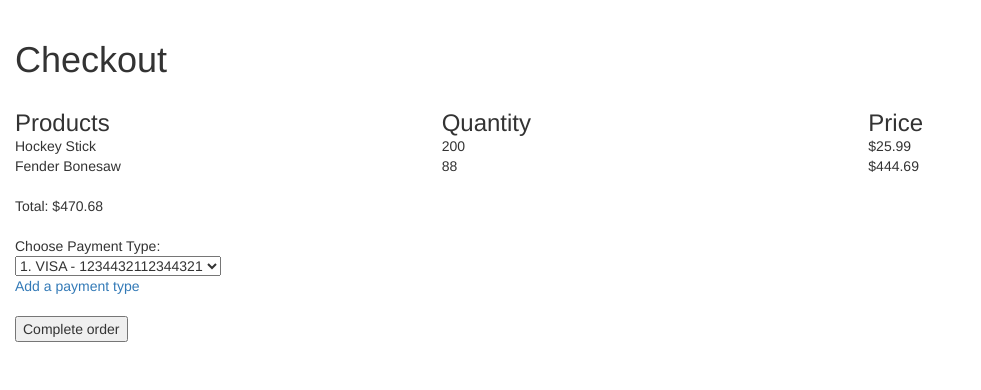
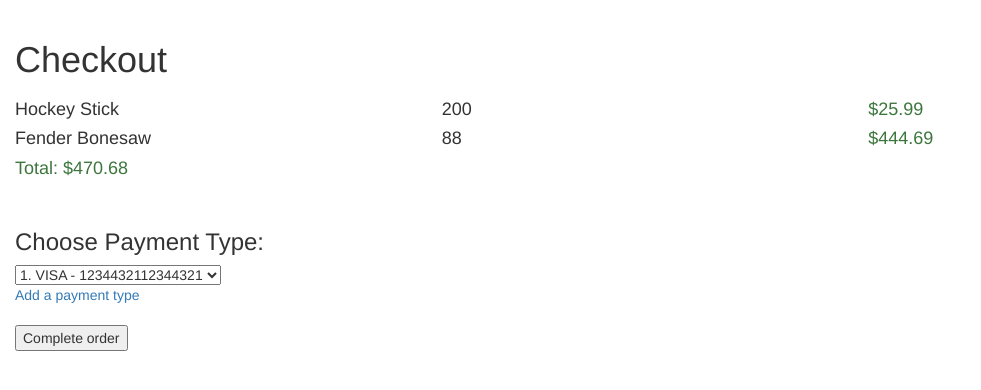
Before and after one commit to Ambiguous-Squids/Bangazon_initial_site, a Django app: page /order/ in a window 1280 px wide. Shown: the part 52-442 px from the top of the page, without its empty margins (0-981 px from the left). Run offline with Django 3.2, Linux system fonts and the light colour scheme; a user stored in the database is signed in; data comes from the database, SQL or seed files in the repository; some libraries are stand-ins or nearby versions.

Commit message:
bootstrap columns

```diff
--- a/bangazonsite/initial_site/templates/initial_site/order_detail.html
+++ b/bangazonsite/initial_site/templates/initial_site/order_detail.html
@@ -2,29 +2,29 @@
 {% block content %}
 
 <h1>Checkout</h1>
-<div class="row">
+<!-- <div class="row">
   <h3><div class="col-sm-4">Products</div></h3>
   <h3><div class="col-sm-4">Quantity</div></h3>
   <h3><div class="col-sm-4">Price</div></h3>
-</div>
+</div> -->
 
 {% for product in products %}
 
 <div class="row">
-  <div class="col-sm-4">{{product.name}}</div>
-  <div class="col-sm-4">{{product.quantity}}</div>
-  <div class="col-sm-4">${{product.price}}</div>
+  <h4><div class="col-sm-4">{{product.name}}</div></h4>
+  <h4><div class="col-sm-4">{{product.quantity}}</div></h4>
+  <h4><div class="col-sm-4 text-success">${{product.price}}</div></h4>
 </div>
 
 
 {% endfor %}
+
+<h4 class="text-success">Total: ${{total}}</h4>
 <br>
-Total: ${{total}}
-</br><br>
 {% if payment_types %}
 <form action="" method="POST">
     {% csrf_token %}
-    Choose Payment Type:<br>
+    <h3>Choose Payment Type:</h3>
     <select id="select_payment" name="select_payment" required>
     {% for payment_type in payment_types %}
         <option value="{{payment_type.id}}">{{payment_type.id}}. {{payment_type.payment_type_name}} - {{payment_type.account}}</option>
```
